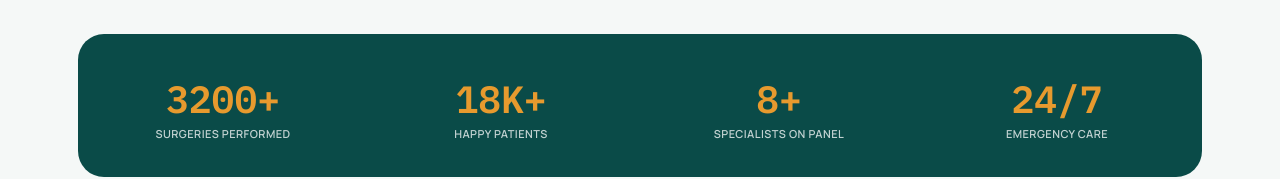
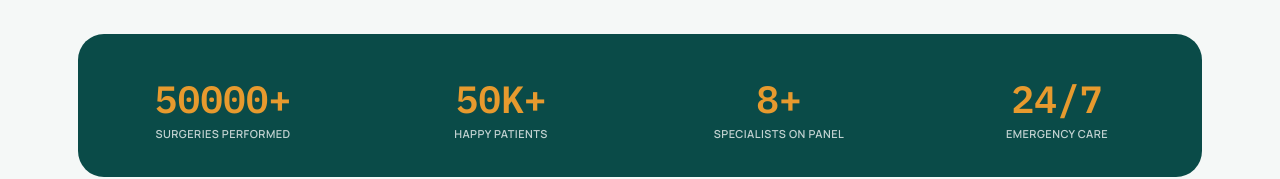
Before and after one commit to Husnain824/doctor, a plain HTML site: page index.html in a window 1280 px wide. Shown: the part 812-991 px from the top of the page. Drawn offline with nearby package versions, Linux system fonts and the light colour scheme.

```diff
--- a/index.html
+++ b/index.html
@@ -1184,8 +1184,8 @@
   const statObserver = new IntersectionObserver((entries)=>{
     entries.forEach(en=>{
       if(en.isIntersecting){
-        animateCount(document.getElementById('statSurg'), 3200, '+');
-        animateCount(document.getElementById('statPatients'), 18, 'K+');
+        animateCount(document.getElementById('statSurg'), 50000, '+');
+        animateCount(document.getElementById('statPatients'), 50, 'K+');
         animateCount(document.getElementById('statSpec'), specialists.length, '+');
         statObserver.disconnect();
       }
```
